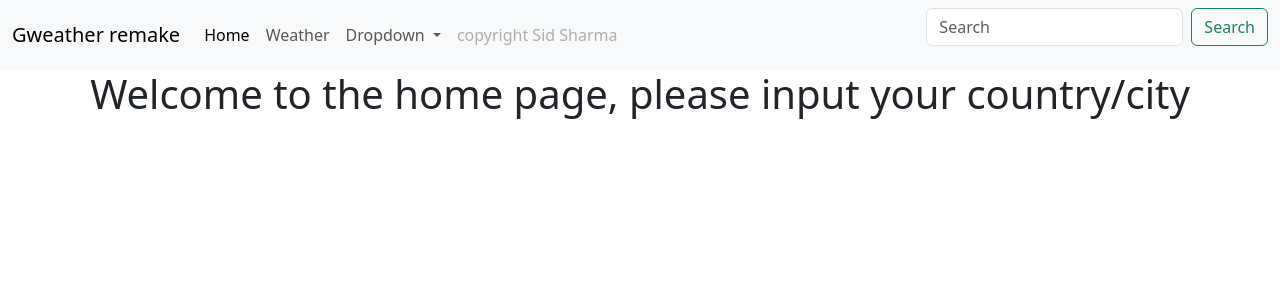
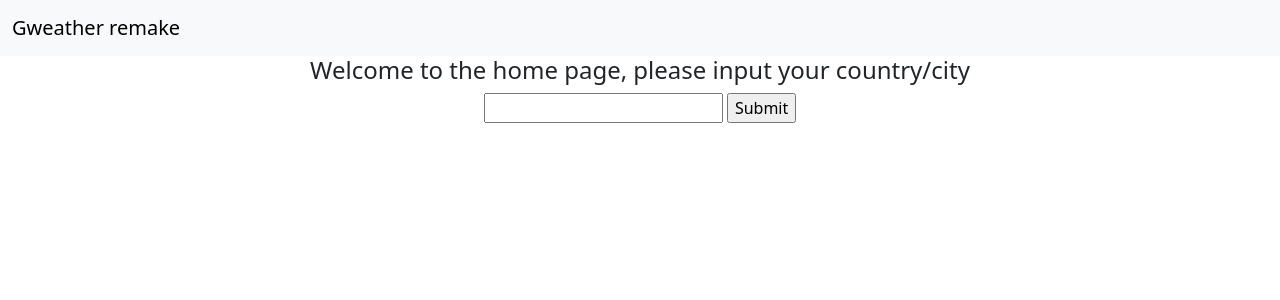
Before and after one commit to Sharms911/gweather, a Flask app: page / in a window 1280 px wide. Shown: the top 300 px of the page. Run offline with Flask 3, Linux system fonts and the light colour scheme.

Commit message:
changed the navbar, fixed the code and researched how to add the next 6 days of data.

```diff
--- a/app.py
+++ b/app.py
@@ -1,13 +1,43 @@
-from flask import Flask, render_template
+from flask import Flask, render_template, request
 import requests
-
+from datetime import datetime
 
 app = Flask(__name__)
 
+
+
 @app.route('/')
-def home():
+def index():
     return render_template('home.html')
 
-@app.route('/results')
+
+@app.route('/results', methods=["POST"])
 def results():
-    return render_template('results.html')
+    api_key = '219ee2cd1c341d93688001529dc36a06'
+    city = request.form.get('city')
+    url = "http://api.openweathermap.org/data/2.5/forecast?q=" + city + "&appid=" + api_key
+    print(url)
+    response = requests.get(url).json()
+    weather_list = response.get("list", [])
+    first_weather_dict = weather_list[0]
+    description = first_weather_dict.get("weather", [{}])[0].get("description")
+    location = response.get('city', {}).get('name')
+    country = response.get('city', {}).get('country')
+    timezone = response.get('city', {}).get('timezone')
+    timestamp = first_weather_dict.get('dt')
+    date = datetime.fromtimestamp(timestamp).strftime('%Y-%m-%d')
+    timestamp_local = datetime.fromtimestamp(timestamp)
+    temp_k = first_weather_dict.get("main", {}).get("temp")
+    temp_c = str(round(float(temp_k - 273.15), 2))
+    wind_speed = first_weather_dict.get("wind", {}).get("speed")
+    icon = first_weather_dict.get("weather", [{}])[0].get("icon")
+
+
+
+    return render_template('results.html', tomorrow_weather=tomorrow_weather, description=description, location=location,
+                           timezone=timezone, timestamp=timestamp, temp_c=temp_c, wind_speed=wind_speed, icon=icon,
+                           country=country, date=date, temp_tommorow=temp_tommorow)
+
+
+if __name__ == '__main__':
+    app.run(debug=True)
--- a/requirements.txt
+++ b/requirements.txt
@@ -1,2 +1,3 @@
 flask
 requests
+datetime
--- a/templates/base.html
+++ b/templates/base.html
@@ -12,38 +12,6 @@
 <nav class="navbar navbar-expand-lg bg-body-tertiary">
   <div class="container-fluid">
     <a class="navbar-brand" href="/">  Gweather remake</a>
-    <button class="navbar-toggler" type="button" data-bs-toggle="collapse" data-bs-target="#navbarSupportedContent" aria-controls="navbarSupportedContent" aria-expanded="false" aria-label="Toggle navigation">
-      <span class="navbar-toggler-icon"></span>
-    </button>
-    <div class="collapse navbar-collapse" id="navbarSupportedContent">
-      <ul class="navbar-nav me-auto mb-2 mb-lg-0">
-        <li class="nav-item">
-          <a class="nav-link active" aria-current="Home" href="/">Home</a>
-        </li>
-        <li class="nav-item">
-          <a class="nav-link" href="weather">Weather</a>
-        </li>
-        <li class="nav-item dropdown">
-          <a class="nav-link dropdown-toggle" href="#" role="button" data-bs-toggle="dropdown" aria-expanded="false">
-            Dropdown
-          </a>
-          <ul class="dropdown-menu">
-            <li><a class="dropdown-item" href="/signu">action</a></li>
-            <li><a class="dropdown-item" href="#">Another action</a></li>
-            <li><hr class="dropdown-divider"></li>
-            <li><a class="dropdown-item" href="#">Something else here</a></li>
-          </ul>
-        </li>
-        <li class="nav-item">
-          <a class="nav-link disabled" aria-disabled="false">copyright Sid Sharma</a>
-        </li>
-      </ul>
-      <form class="d-flex" role="search">
-        <input class="form-control me-2" type="search" placeholder="Search" aria-label="Search">
-        <button class="btn btn-outline-success" type="submit">Search</button>
-      </form>
-    </div>
-  </div>
 </nav>
 
 {% block content %}{% endblock %}
--- a/templates/home.html
+++ b/templates/home.html
@@ -9,10 +9,16 @@
 <body>
 <center>
 
+    <h4> Welcome to the home page, please input your country/city </h4>
 
-    <h1> Welcome to the home page, please input your country/city </h1>
+<form action = "/results" method="post">
+    <input name ="city" type="text">
+    <input type="submit">
+
+</form>
+
+
 </center>
-
 
 </body>
 
```
Also changed, not shown: templates/results.html (+12 -1 lines).
